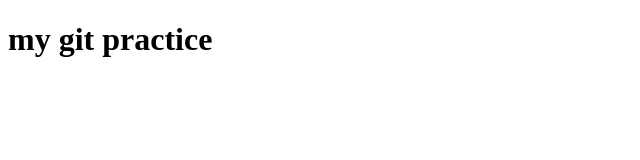
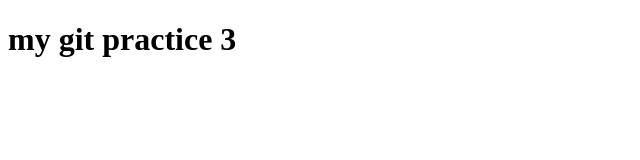
Before and after one commit to hussa-star/HUSSA, a plain HTML site: page index.html in a window 1280 px wide. Shown: the full height of the page, 0-640 px from the left. Drawn offline with Linux system fonts and the light colour scheme.

```diff
--- a/index.html
+++ b/index.html
@@ -6,6 +6,6 @@
     <title>hussa</title>
   </head>
   <body>
-    <h1>my git practice</h1>
+    <h1>my git practice 3</h1>
   </body>
 </html>
```
Also changed, not shown: style.css (line endings or trailing spaces).
